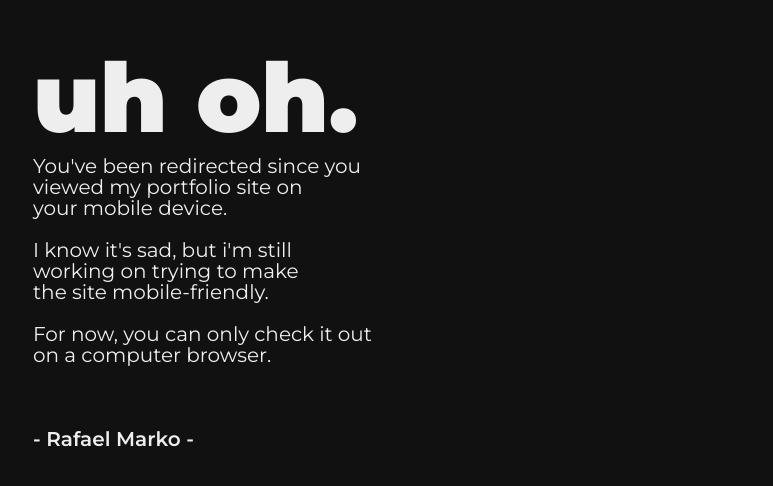
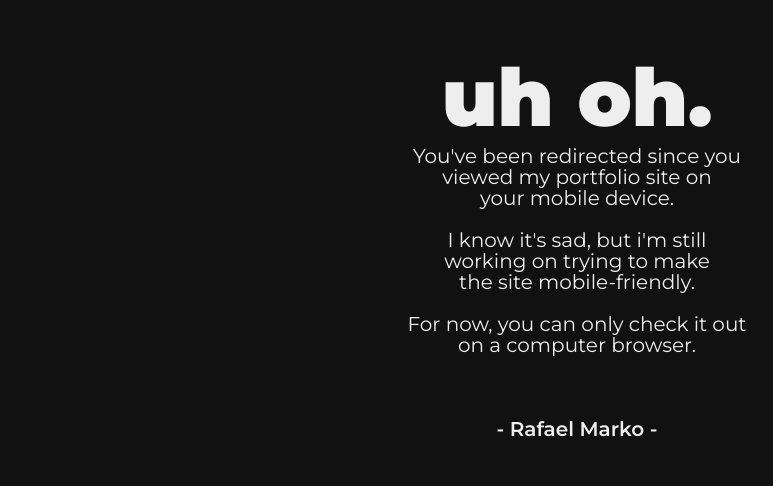
Before and after one commit to salty-sweet/salty-sweet.github.io, a plain HTML site: page mobile.html in a window 1280 px wide. Shown: the part 146-632 px from the top of the page, without its empty margins (159-932 px from the left). Drawn offline with Linux system fonts and the light colour scheme.

Commit message:
few fixes again

```diff
--- a/css/style.css
+++ b/css/style.css
@@ -30,6 +30,21 @@
             display: flex;
             justify-content: center;
             text-align: left;
+            flex-flow: column nowrap;
+            font-family: Montserrat;
+            -webkit-transform: translateY(0vh);
+            transform: translateY(0vh);
+            will-change: transform;
+            -webkit-backface-visibility: hidden;
+            backface-visibility: hidden;
+            transition: all 1.7s cubic-bezier(0.22, 0.44, 0, 1);
+        }
+        .content-wrapper-mobile {
+            margin-left: 15vw;
+            height: 100vh;
+            display: flex;
+            justify-content: center;
+            text-align: center;
             flex-flow: column nowrap;
             font-family: Montserrat;
             -webkit-transform: translateY(0vh);
--- a/mobile.html
+++ b/mobile.html
@@ -21,8 +21,8 @@
 </head>
 
 <body id="invert" class="text-selection-none">
-    <div class="content-wrapper">
-        <p class="content-title" onclick="invertColors()">
+    <div class="content-wrapper-mobile">
+        <p class="content-title-mobile" onclick="invertColors()">
                 uh oh.
         </p>
         <p class="content-subtitle">
```
